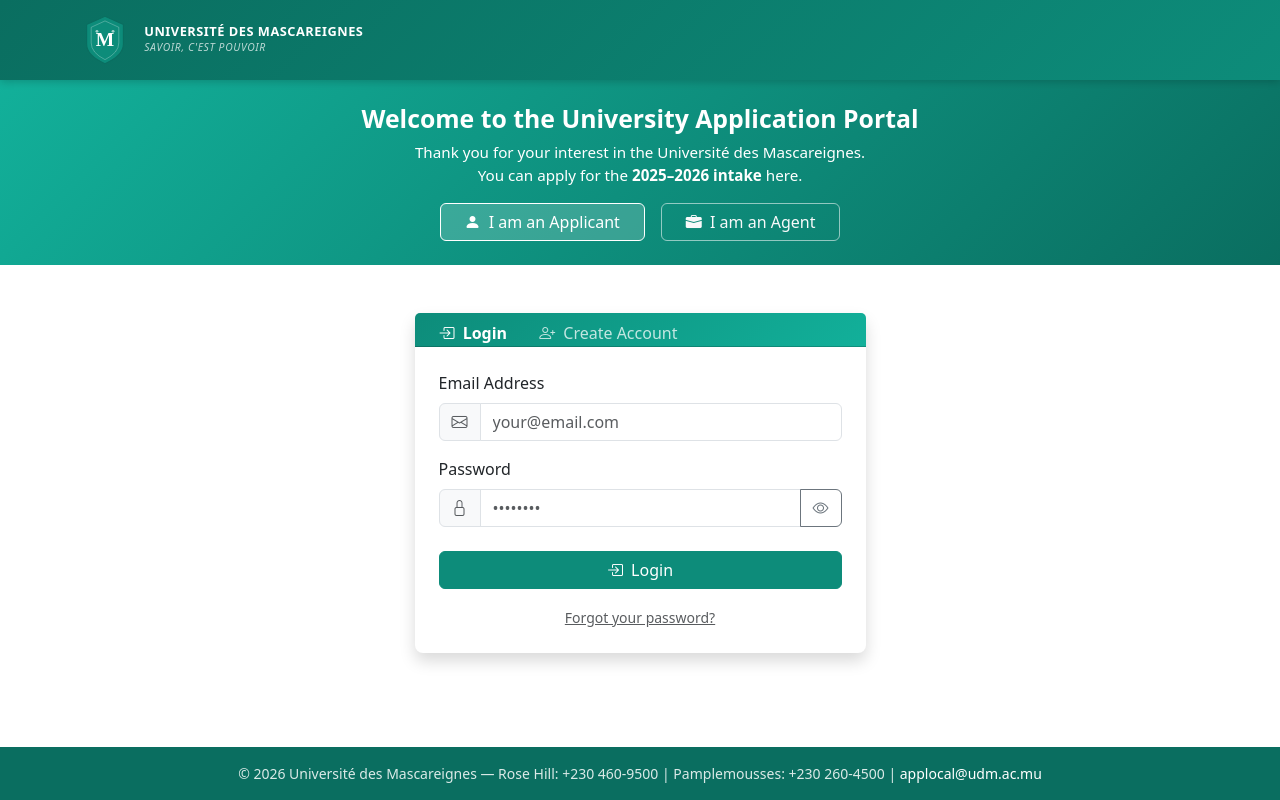
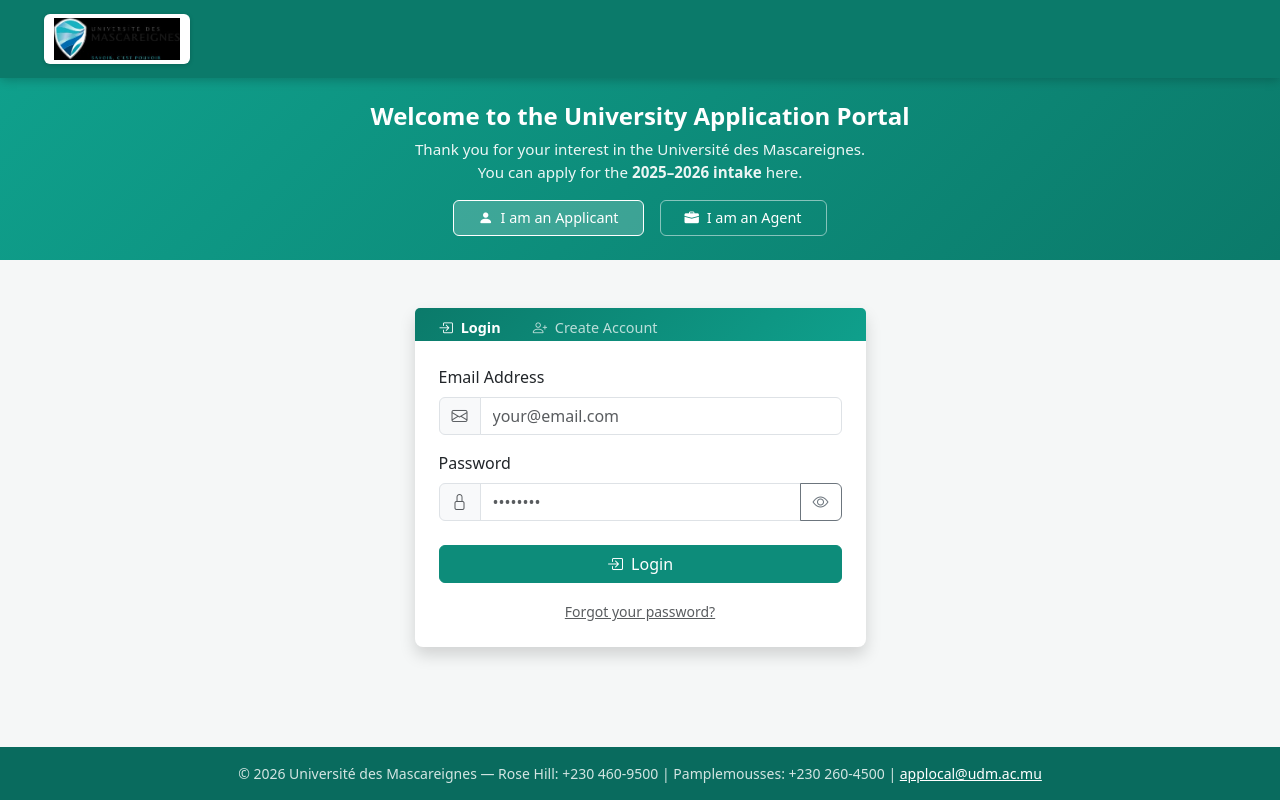
Before and after one commit to JustinAmani/Uni, a PHP site: page /landing_page/index.php in a window 1280 px wide. Run offline with PHP 8.4, Linux system fonts and the light colour scheme.

Commit message:
UI: use real UdM logo and match screenshot design
- Add actual UdM logo (UNIVERSITE DES MASCAREIGNES with shield crest)
- Create reusable includes/navbar.php partial used by all pages
- Update CSS: teal nav with white pill logo container, matching screenshots
- Consistent dark-teal navbar across landing, form, agent, auth pages

```diff
--- a/assets/css/style.css
+++ b/assets/css/style.css
@@ -1,215 +1,252 @@
 /* ── UdM Application Portal – Custom Styles ─────────────────────────────── */
 
 :root {
-    --udm-primary:   #0d8c7a;
-    --udm-primary-d: #0a6e60;
-    --udm-hero:      #12b09a;
-    --udm-navy:      #1a3a5c;
+    --udm-teal:      #0d8c7a;
+    --udm-teal-dark: #096b5e;
+    --udm-teal-nav:  #0b7a6a;
+    --udm-hero-from: #0fa08c;
+    --udm-hero-to:   #0b7a6a;
+    --udm-accent:    #17b8a2;
+    --udm-text-dark: #1a3a34;
     --udm-light:     #f0faf8;
-    --udm-border:    #c8e8e2;
+    --udm-border:    #c2e5df;
+    --udm-white:     #ffffff;
 }
 
-/* ── Navbar ─────────────────────────────────────────────────────────────── */
+/* ────────────────── Base ──────────────────────────────────────────────── */
+body { background: #f5f7f7; }
+
+/* ────────────────── Navbar ────────────────────────────────────────────── */
 .udm-navbar {
-    background: linear-gradient(135deg, var(--udm-primary-d), var(--udm-primary));
-    box-shadow: 0 2px 8px rgba(0,0,0,.18);
-    padding: .55rem 1rem;
-    min-height: 64px;
+    background: var(--udm-teal-nav);
+    padding: .55rem 1.25rem;
+    min-height: 68px;
+    box-shadow: 0 2px 10px rgba(0,0,0,.22);
 }
 
-.udm-brand-name {
-    color: #fff;
-    font-size: .8rem;
-    font-weight: 700;
-    letter-spacing: .04em;
-    line-height: 1.2;
+/* Real UdM logo – shown on a white rounded pill so the logo colours are preserved */
+.udm-navbar .udm-logo-img {
+    height: 50px;
+    width: auto;
+    object-fit: contain;
+    background: #fff;
+    border-radius: 6px;
+    padding: 4px 10px;
+    box-shadow: 0 1px 4px rgba(0,0,0,.18);
 }
 
-.udm-tagline {
-    color: rgba(255,255,255,.72);
-    font-size: .65rem;
-    letter-spacing: .06em;
-    font-style: italic;
+/* ────────────────── Landing Hero ──────────────────────────────────────── */
+.udm-hero {
+    background: linear-gradient(135deg, var(--udm-hero-from), var(--udm-hero-to));
+    color: #fff;
+    padding: 2rem 1rem;
 }
-
-/* ── Hero Banner ────────────────────────────────────────────────────────── */
-.udm-hero {
-    background: linear-gradient(135deg, var(--udm-hero), var(--udm-primary-d));
-    color: #fff;
-}
-
-.udm-hero h2     { font-size: 1.55rem; }
-.udm-hero p      { font-size: .95rem; }
-.udm-hero a      { color: #fff; text-decoration: underline; }
+.udm-hero h2     { font-size: 1.5rem; font-weight: 700; }
+.udm-hero p      { font-size: .95rem; opacity: .92; }
+.udm-hero a.text-link { color: #a8f0e6; font-weight: 600; }
 
 .role-btn {
-    border-color: rgba(255,255,255,.55);
-    transition: all .2s;
+    border-color: rgba(255,255,255,.5);
+    color: #fff;
+    transition: background .2s, border-color .2s;
+    font-size: .9rem;
 }
 .role-btn:hover, .role-btn.active {
-    background: rgba(255,255,255,.18);
+    background: rgba(255,255,255,.2);
     border-color: #fff;
     color: #fff;
 }
 
-/* ── Cards ──────────────────────────────────────────────────────────────── */
+/* ────────────────── Auth Cards ─────────────────────────────────────────── */
 .udm-card-header {
-    background: linear-gradient(135deg, var(--udm-primary), var(--udm-hero));
+    background: linear-gradient(135deg, var(--udm-teal-nav), var(--udm-hero-from));
     color: #fff;
-    border-radius: var(--bs-card-inner-border-radius) var(--bs-card-inner-border-radius) 0 0 !important;
+    border-bottom: none !important;
 }
+.udm-card-header .nav-link {
+    color: rgba(255,255,255,.72);
+    border: none;
+    border-bottom: 2px solid transparent;
+    padding: .6rem 1rem;
+    font-size: .9rem;
+    transition: color .15s;
+}
+.udm-card-header .nav-link.active {
+    color: #fff;
+    font-weight: 600;
+    border-bottom-color: #fff;
+    background: transparent;
+}
+.udm-card-header .nav-link:hover { color: #fff; }
 
-.udm-card-header .nav-link         { color: rgba(255,255,255,.75); border: none; }
-.udm-card-header .nav-link.active  { color: #fff; font-weight: 600; border-bottom: 2px solid #fff; background: transparent; }
-.udm-card-header .nav-link:hover   { color: #fff; }
-
-/* ── Buttons ────────────────────────────────────────────────────────────── */
+/* ────────────────── Buttons ────────────────────────────────────────────── */
 .btn-udm-primary {
-    background: var(--udm-primary);
-    border-color: var(--udm-primary);
+    background: var(--udm-teal);
+    border-color: var(--udm-teal);
     color: #fff;
     font-weight: 500;
     transition: background .2s, border-color .2s;
 }
 .btn-udm-primary:hover, .btn-udm-primary:focus {
-    background: var(--udm-primary-d);
-    border-color: var(--udm-primary-d);
+    background: var(--udm-teal-dark);
+    border-color: var(--udm-teal-dark);
     color: #fff;
 }
+.bg-udm   { background-color: var(--udm-teal) !important; }
+.text-udm { color: var(--udm-teal) !important; }
 
-.bg-udm  { background-color: var(--udm-primary) !important; }
-.text-udm { color: var(--udm-primary) !important; }
+/* ────────────────── Footer ──────────────────────────────────────────────── */
+.udm-footer {
+    background: var(--udm-teal-dark);
+    color: rgba(255,255,255,.82);
+}
+.udm-footer a { color: #a0e8df; }
+.udm-footer a:hover { color: #fff; }
 
-/* ── Footer ─────────────────────────────────────────────────────────────── */
-.udm-footer {
-    background: var(--udm-primary-d);
-    color: rgba(255,255,255,.85);
-}
-.udm-footer a { color: #a8e8de; text-decoration: none; }
-.udm-footer a:hover { color: #fff; text-decoration: underline; }
-
-/* ── Stepper ────────────────────────────────────────────────────────────── */
+/* ────────────────── Progress Stepper ───────────────────────────────────── */
 .udm-stepper {
     display: flex;
     align-items: flex-start;
     justify-content: center;
+    padding: .5rem 0 0;
+    overflow-x: auto;
     gap: 0;
-    padding: 0 1rem;
-    overflow-x: auto;
 }
-
 .stepper-item {
     display: flex;
     flex-direction: column;
     align-items: center;
     flex-shrink: 0;
 }
-
 .stepper-line {
     flex: 1;
-    height: 2px;
+    height: 3px;
     background: #dee2e6;
-    margin-top: 19px;
-    min-width: 28px;
-    max-width: 60px;
+    margin-top: 18px;
+    min-width: 30px;
+    max-width: 70px;
+    border-radius: 2px;
     transition: background .3s;
 }
-.stepper-line.filled { background: var(--udm-primary); }
+.stepper-line.filled { background: var(--udm-teal); }
 
 .stepper-circle {
-    width: 40px;
-    height: 40px;
+    width: 38px;
+    height: 38px;
     border-radius: 50%;
     display: flex;
     align-items: center;
     justify-content: center;
     font-weight: 700;
-    font-size: .9rem;
-    border: 2px solid transparent;
-    text-decoration: none;
+    font-size: .88rem;
+    border: 2.5px solid transparent;
+    text-decoration: none !important;
     transition: all .2s;
 }
-
 .stepper-circle.done {
-    background: var(--udm-primary);
+    background: var(--udm-teal);
     color: #fff;
-    border-color: var(--udm-primary);
+    border-color: var(--udm-teal);
 }
 .stepper-circle.current {
     background: #fff;
-    color: var(--udm-primary);
-    border-color: var(--udm-primary);
+    color: var(--udm-teal);
+    border-color: var(--udm-teal);
     box-shadow: 0 0 0 4px rgba(13,140,122,.15);
 }
 .stepper-circle.pending {
-    background: #f8f9fa;
+    background: #f0f0f0;
     color: #adb5bd;
     border-color: #dee2e6;
     pointer-events: none;
 }
-.stepper-circle.done:hover { background: var(--udm-primary-d); }
+.stepper-circle.done:hover   { background: var(--udm-teal-dark); }
+.stepper-circle.current:hover { box-shadow: 0 0 0 6px rgba(13,140,122,.18); }
 
 .stepper-label {
-    font-size: .65rem;
+    font-size: .62rem;
     color: #6c757d;
-    margin-top: 4px;
+    margin-top: 5px;
     text-align: center;
     white-space: nowrap;
 }
-.stepper-item.current .stepper-label {
-    color: var(--udm-primary);
-    font-weight: 600;
-}
-.stepper-item.done .stepper-label { color: var(--udm-primary); }
+.stepper-item.current .stepper-label { color: var(--udm-teal); font-weight: 600; }
+.stepper-item.done    .stepper-label { color: var(--udm-teal); }
 
-/* ── Form sections ──────────────────────────────────────────────────────── */
+/* ────────────────── Form page ───────────────────────────────────────────── */
+.app-form-page { background: #f4f8f7; }
+
+/* Section headings inside cards */
 .section-label {
-    font-size: .8rem;
-    font-weight: 700;
+    font-size: .72rem;
+    font-weight: 800;
     text-transform: uppercase;
-    letter-spacing: .05em;
-    color: var(--udm-primary);
-    padding-bottom: .35rem;
+    letter-spacing: .07em;
+    color: var(--udm-teal);
+    padding-bottom: .4rem;
     border-bottom: 2px solid var(--udm-border);
     margin-bottom: 1rem;
 }
 
-/* ── Document upload cards ──────────────────────────────────────────────── */
+/* Required asterisk color */
+.text-danger { color: #dc3545 !important; }
+
+/* Subtle hover on form rows */
+.form-control:focus, .form-select:focus {
+    border-color: var(--udm-accent);
+    box-shadow: 0 0 0 .18rem rgba(23,184,162,.2);
+}
+
+/* ────────────────── Document upload cards ─────────────────────────────── */
 .doc-upload-card {
-    background: #fafafa;
-    transition: border-color .2s;
+    background: #fafefe;
+    border-color: #d4e8e5 !important;
+    border-radius: .5rem;
+    transition: border-color .2s, box-shadow .2s;
 }
-.doc-upload-card:hover { border-color: var(--udm-primary) !important; }
+.doc-upload-card:hover {
+    border-color: var(--udm-teal) !important;
+    box-shadow: 0 2px 8px rgba(13,140,122,.1);
+}
 
-/* ── Payment summary box ────────────────────────────────────────────────── */
+/* ────────────────── Payment summary ───────────────────────────────────── */
 .payment-summary {
     background: var(--udm-light);
     border-color: var(--udm-border) !important;
+    border-radius: .75rem;
 }
 
-/* ── Declaration box ────────────────────────────────────────────────────── */
+/* ────────────────── Declaration box ───────────────────────────────────── */
 .declaration-box {
     background: var(--udm-light);
     border-color: var(--udm-border) !important;
-    font-size: .93rem;
-    line-height: 1.7;
+    border-radius: .5rem;
+    font-size: .94rem;
+    line-height: 1.75;
 }
 
-/* ── Agent dashboard stat cards ─────────────────────────────────────────── */
+/* ────────────────── Agent dashboard ───────────────────────────────────── */
 .stat-card {
+    cursor: pointer;
     transition: transform .15s, box-shadow .15s;
+    text-decoration: none;
+    color: inherit;
 }
 .stat-card:hover {
-    transform: translateY(-2px);
-    box-shadow: 0 4px 16px rgba(0,0,0,.1) !important;
+    transform: translateY(-3px);
+    box-shadow: 0 6px 18px rgba(0,0,0,.1) !important;
+    color: inherit;
 }
 
-/* ── Misc ───────────────────────────────────────────────────────────────── */
-.password-strength { min-height: 20px; }
+/* ────────────────── Go-fix button inside alert ─────────────────────────── */
+.btn-outline-danger.py-0 { font-size: .78rem; }
 
+/* ────────────────── Responsive ─────────────────────────────────────────── */
 @media (max-width: 576px) {
     .udm-stepper { justify-content: flex-start; }
     .stepper-label { display: none; }
-    .stepper-circle { width: 32px; height: 32px; font-size: .8rem; }
-    .stepper-line { min-width: 16px; margin-top: 15px; }
+    .stepper-circle { width: 30px; height: 30px; font-size: .75rem; }
+    .stepper-line { min-width: 14px; margin-top: 13px; }
+    .udm-navbar .udm-logo-img { height: 38px; }
+    .udm-hero h2 { font-size: 1.15rem; }
 }
--- /dev/null
+++ b/includes/navbar.php
@@ -0,0 +1,30 @@
+<?php
+/**
+ * Reusable navbar partial.
+ * Variables:
+ *   $navHomeUrl  (string) – href on the logo (defaults to landing page)
+ *   $navRight    (string) – optional HTML for the right side of the navbar
+ */
+$navHomeUrl = $navHomeUrl ?? (APP_URL . '/landing_page/index.php');
+$navRight   = $navRight   ?? '';
+?>
+<nav class="navbar udm-navbar">
+    <div class="container-fluid px-4">
+
+        <!-- Logo + name -->
+        <a class="navbar-brand d-flex align-items-center gap-3 text-decoration-none"
+           href="<?= $navHomeUrl ?>">
+            <img src="<?= APP_URL ?>/assets/img/udm-logo.jpg"
+                 alt="Université des Mascareignes"
+                 class="udm-logo-img">
+        </a>
+
+        <!-- Right slot -->
+        <?php if ($navRight): ?>
+            <div class="ms-auto d-flex align-items-center gap-3">
+                <?= $navRight ?>
+            </div>
+        <?php endif; ?>
+
+    </div>
+</nav>
--- a/landing_page/index.php
+++ b/landing_page/index.php
@@ -23,19 +23,7 @@ $pageTitle = 'Welcome';
 </head>
 <body class="landing-page d-flex flex-column min-vh-100">
 
-<!-- Navbar -->
-<nav class="navbar udm-navbar">
-    <div class="container">
-        <a class="navbar-brand d-flex align-items-center gap-3" href="#">
-            <img src="<?= APP_URL ?>/assets/img/logo.svg" alt="UdM Shield" height="52"
-                 onerror="this.style.display='none'">
-            <div>
-                <div class="udm-brand-name">UNIVERSITÉ DES MASCAREIGNES</div>
-                <div class="udm-tagline">SAVOIR, C'EST POUVOIR</div>
-            </div>
-        </a>
-    </div>
-</nav>
+<?php require_once __DIR__ . '/../includes/navbar.php'; ?>
 
 <!-- Hero Banner -->
 <div class="udm-hero py-4">
```
Also changed, not shown: agent/index.php (+12 -24 lines), agent/view_application.php (+6 -18 lines), application_form/index.php (+11 -22 lines), auth/forgot_password.php (+1 -12 lines), assets/img/udm-logo.jpg (added).
